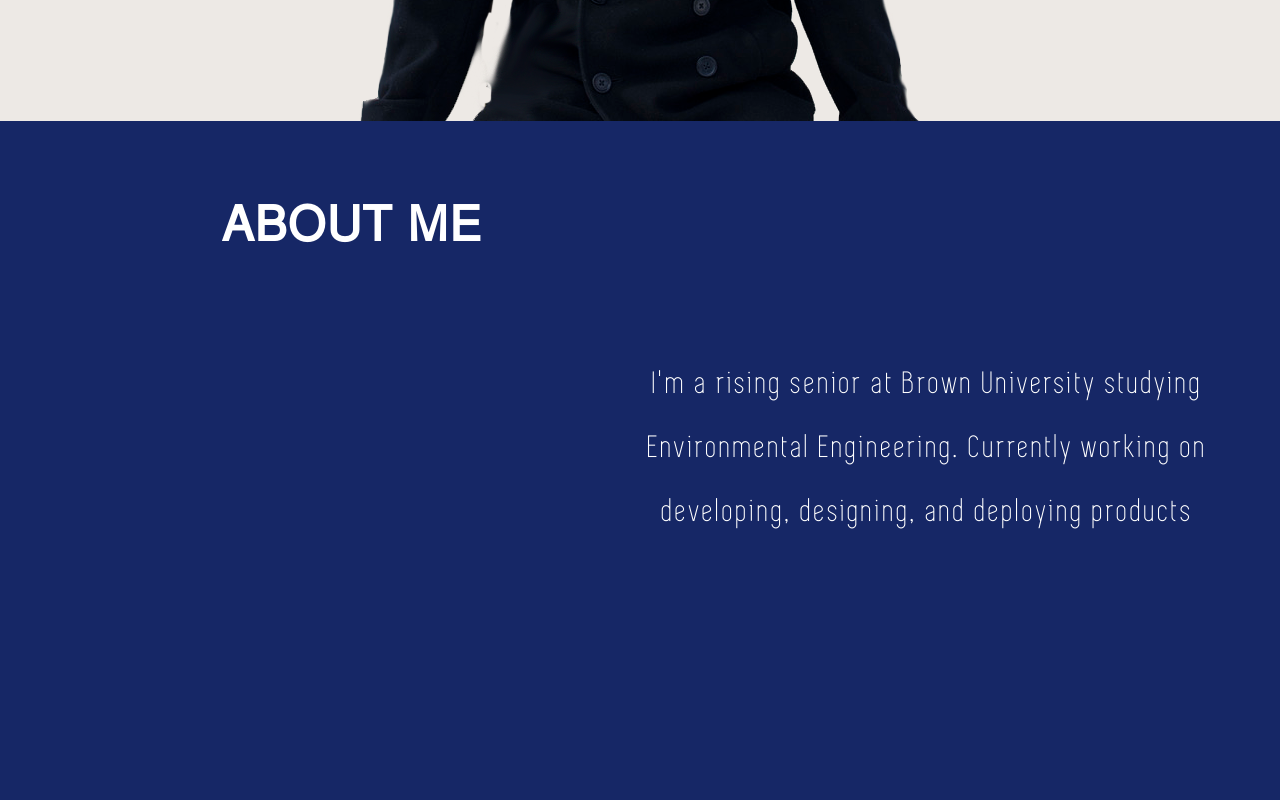
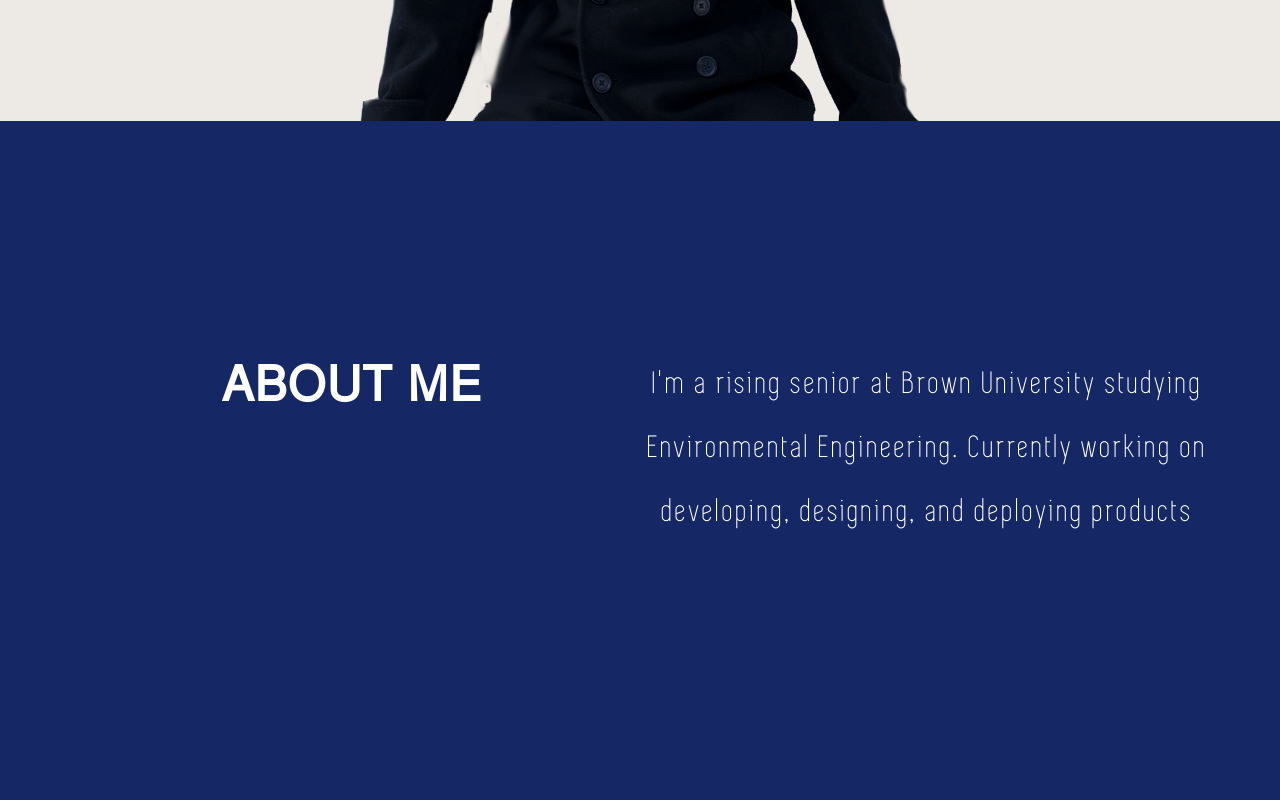
Before and after one commit to hkuwana/personalsitevue, a Vue app: page / in a window 1280 px wide. Shown: the part 700-1500 px from the top of the page. Built offline with nearby package versions, Linux system fonts and the light colour scheme.

Commit message:
homepage mobile

```diff
--- a/src/views/Home.vue
+++ b/src/views/Home.vue
@@ -165,6 +165,6 @@ p
             align-items: center
     .spacing
         display: inline-grid
-    .head
+    .header
         padding-top: 25vh
 </style>
```
